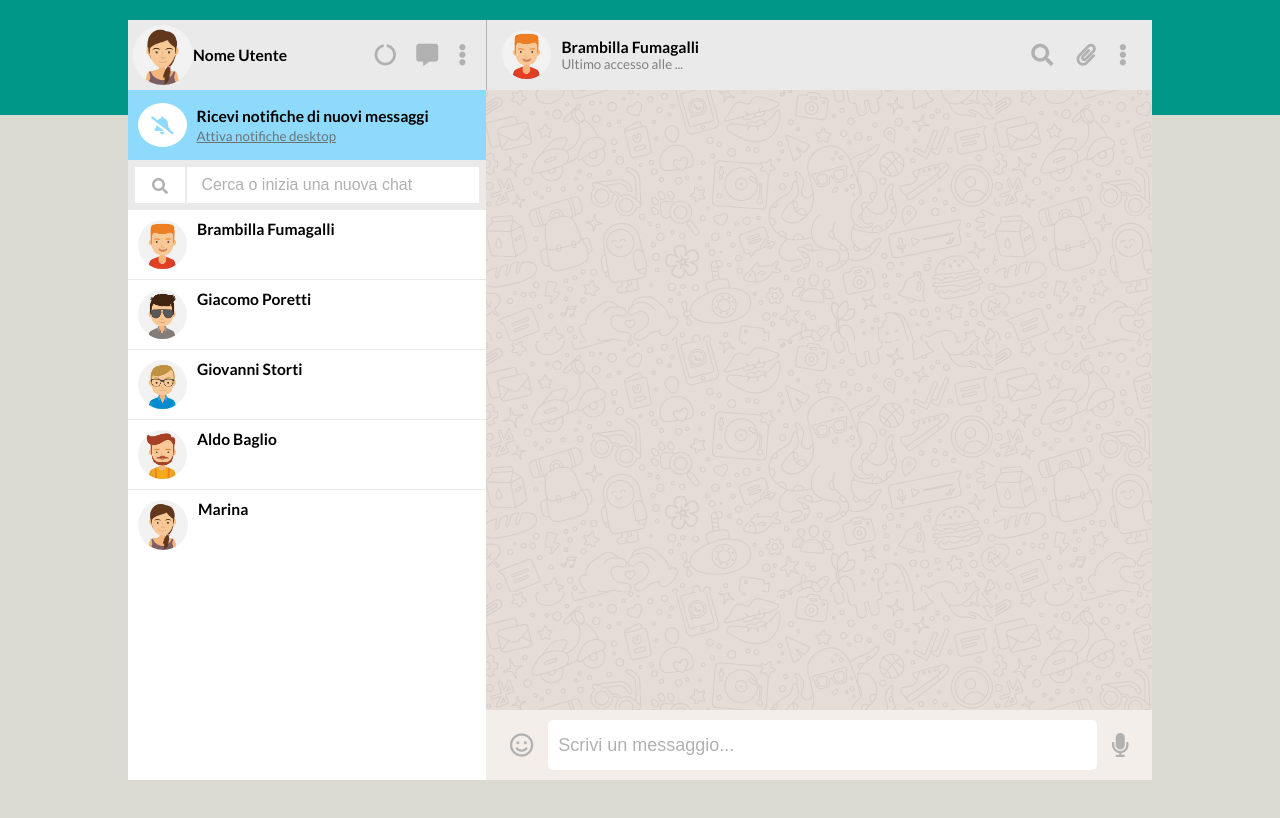
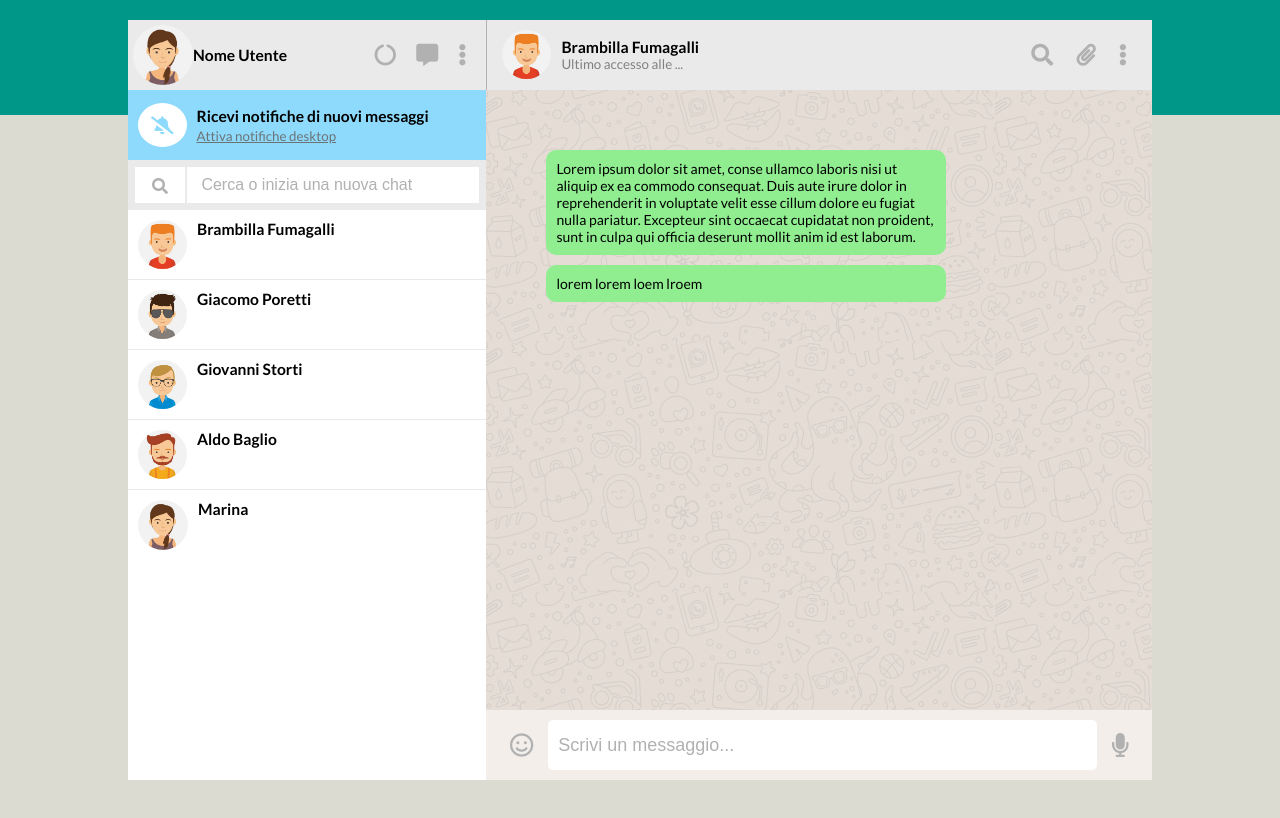
Before and after one commit to glSpisto-92/vue-boolzapp, a plain HTML site: page index.html in a window 1280 px wide. Drawn offline with Linux system fonts and the light colour scheme.

Commit message:
Aggiunti example chat. Da fixare

```diff
--- a/css/style.css
+++ b/css/style.css
@@ -155,8 +155,29 @@ body{
 .wrapper_chat{
   height: calc( 100% - 140px );
   background-image: url('../img/mine.jpg');
+  padding: 50px;
 }
 
+  /* section message */
+.message_content_left, .message_content_right{
+  max-width: 400px;
+  max-height: 100%;
+  background: lightgreen;
+  margin: 10px;
+  display: flex;
+  border-radius: 10px;
+  padding: 10px;
+  font-size: 14px;
+}
+.message_content_left{
+  justify-content: flex-start;
+}
+.message_content_right{
+
+
+}
+
+  /* section keyboard and input */
 .wrapper_keyboard{
   background: #F3EEEA;
   justify-content: center;
--- a/index.html
+++ b/index.html
@@ -102,7 +102,18 @@
         </div>
 
         <!-- section chat/interaction... -->
-        <div class="wrapper_chat"></div>
+        <div class="wrapper_chat">
+          <div class="message_content_left">
+            <p>Lorem ipsum dolor sit amet, conse ullamco laboris nisi ut aliquip ex ea commodo consequat. Duis aute irure dolor in reprehenderit in voluptate velit esse cillum dolore eu fugiat nulla pariatur. Excepteur sint occaecat cupidatat non proident, sunt in culpa qui officia deserunt mollit anim id est laborum.</p>
+          </div>
+
+          <div class="message_content_right">
+            <p>lorem lorem loem lroem</p>
+          </div>
+
+        </div>
+
+        <!-- section keyboard, send message, mic -->
         <div class="wrapper_keyboard">
           <i class="far fa-smile"></i>
           <input type="text" name="" value="" placeholder="Scrivi un messaggio...">
```
